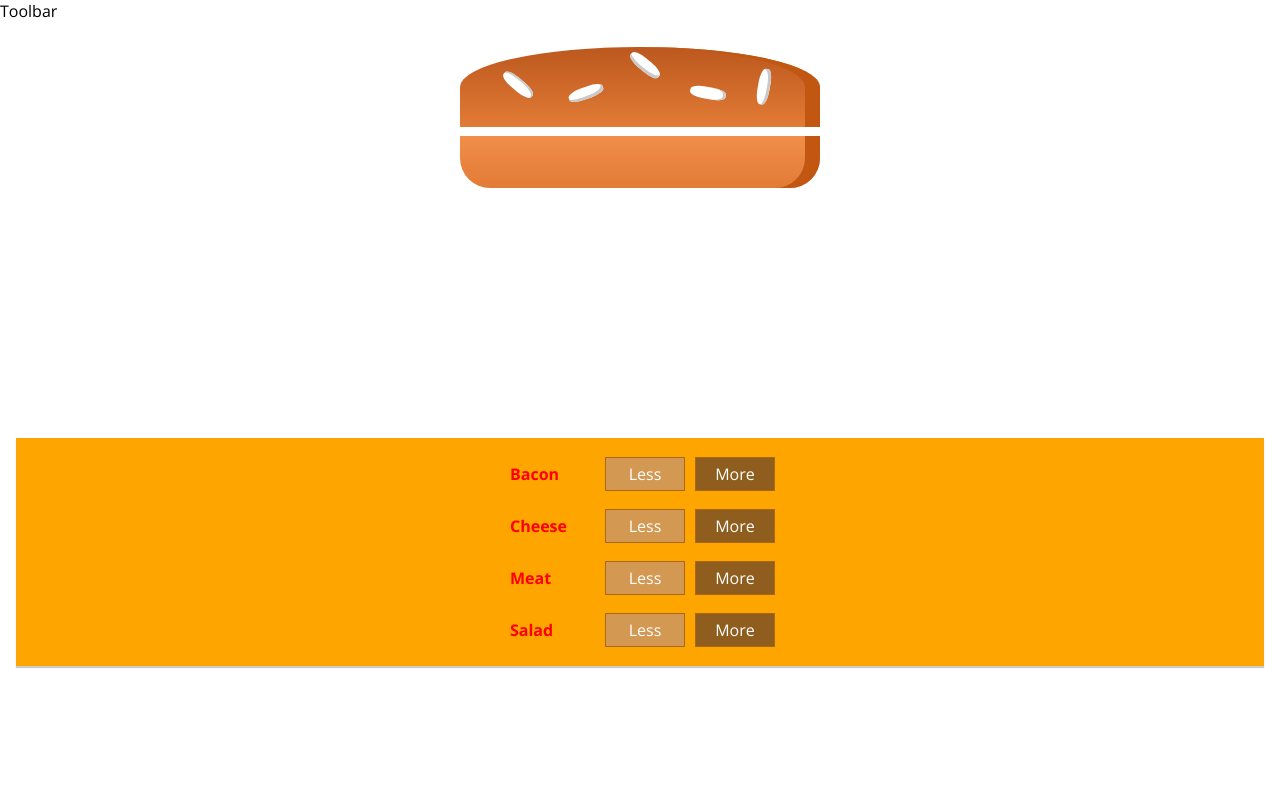
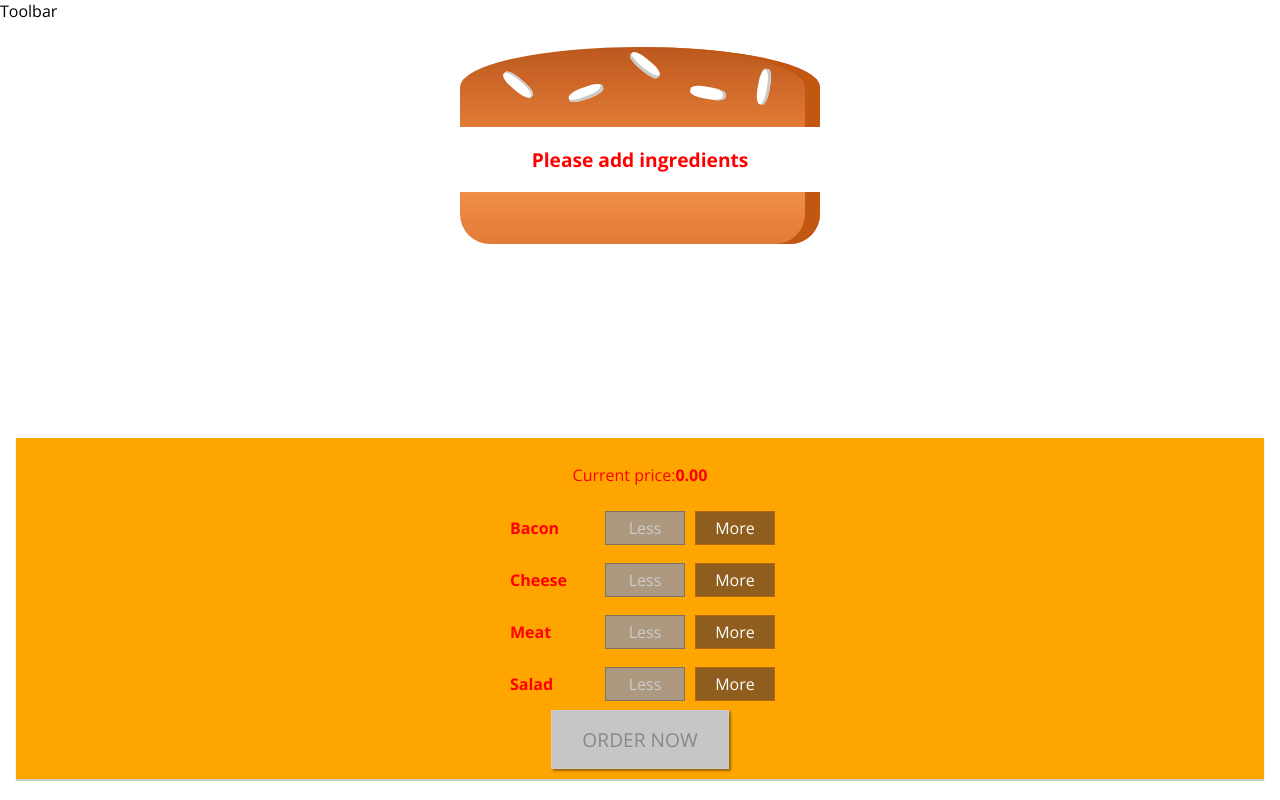
Before and after one commit to mikeborowy/react-code-burger-app, a React app: page / in a window 1280 px wide. Built offline with nearby package versions, Linux system fonts and the light colour scheme.

Commit message:
Added modal; refactored code

```diff
--- /dev/null
+++ b/src/components/sharedLayout/modal/Modal.js
@@ -0,0 +1,23 @@
+import React from 'react';
+import styles from './modal.scss';
+
+const Modal = (props) => {
+
+    let style = {};
+    style = {
+        ...style,
+        transform: props.isOpen ? 'translateY(0)' : 'translate(-100vh)',
+        opacity:  props.isOpen ? '1' : '0'
+    };
+
+    return (
+        <div
+            className={styles.Modal}
+            style={style}
+        >
+            {props.children}
+        </div>
+    );
+};
+
+export default Modal;
--- /dev/null
+++ b/src/components/sharedLayout/modal/modal.scss
@@ -0,0 +1,20 @@
+.Modal {
+    position: fixed;
+    z-index: 500;
+    background-color: white;
+    width: 70%;
+    border: 1px solid #ccc;
+    box-shadow: 1px 1px 1px black;
+    padding: 16px;
+    left: 15%;
+    top: 30%;
+    box-sizing: border-box;
+    transition: all 0.3s ease-out;
+}
+
+@media (min-width: 600px) {
+    .Modal {
+        width: 500px;
+        left: calc(50% - 250px);
+    }
+}
--- a/src/components/views/burgerBuilder/BurgerBuilder.js
+++ b/src/components/views/burgerBuilder/BurgerBuilder.js
@@ -1,8 +1,13 @@
 import React, { Component } from 'react';
+// HOC
 import Aux from '../../hoc/Aux';
+// COMPONENTS
+import BuildControls from '../burgerBuilder/buildControls/BuildControls';
 import BurgerView from '../burgerBuilder/burgerView/BurgerView';
-import BuildControls from '../burgerBuilder/buildControls/BuildControls';
-import { INGREDIENTS_PRICES } from '../../../constants/index';
+import Modal from '../../sharedLayout/modal/Modal';
+import OrderSummary from './orderSummary/OrderSummary';
+// CONST/ENUMS
+import { INGREDIENTS_PRICES } from '../../../constants/ingredients';
 
 class BurgerBuilder extends Component {
 
@@ -13,24 +18,70 @@ class BurgerBuilder extends Component {
             cheese: 0,
             meat: 0
         },
-        totalPrice: 0
+        totalPrice: 0,
+        purchasable: 0,
+        purchasing: false
     }
 
-    addIngredientHandler = (type) => {
-        debugger
-        const updatedIngredient = this.state.ingredients[type] + 1;
-        const ingredients = {...this.state.ingredients, [type]: updatedIngredient };
-        const totalPrice = this.state.totalPrice + INGREDIENTS_PRICES[type];
-        this.setState({ ingredients, totalPrice })
+    /**
+     * HANDLERS
+     */
+
+    addIngredientHandler = (type) => this.updateIngredient(type, 1);
+
+    removeIngredientHandler = (type) => this.updateIngredient(type, -1);
+
+    purchasingHandler = () => this.setState({ purchasing: true });
+    /**
+     * HELPERS
+     */
+
+    updateIngredient = (type, num) => {
+        const updatedIngredient = this.state.ingredients[type] + num;
+        const ingredients = { ...this.state.ingredients, [type]: updatedIngredient };
+        const totalPrice = this.state.totalPrice + INGREDIENTS_PRICES[type.toUpperCase()];
+        this.setState({ ingredients, totalPrice });
+        this.updatePurchaseHandler(ingredients);
     }
 
-    removeIngredientHandler = (type) => {}
+    updatePurchaseHandler = (ingredients) => {
+        const sum = Object.keys(ingredients)
+            .map(ingredient => ingredients[ingredient])
+            .reduce((sum, item) => sum + item, 0);
+        const purchasable = sum > 0;
+        this.setState({ purchasable });
+    }
+
+    chckIfDisabled = () => {
+        const disabledInfo = { ...this.state.ingredients };
+        for (let ingredient in disabledInfo) {
+            disabledInfo[ingredient] = disabledInfo[ingredient] <= 0;
+        }
+        return disabledInfo;
+    }
+
+    renderSummaryModal = () => (
+        <Modal isOpen={this.state.purchasing}>
+            <OrderSummary ingredients={this.state.ingredients}/>
+        </Modal>
+    )
 
     render() {
+
+        const buildControlsProps = {
+            purchasable: this.state.purchasable,
+            totalPrice: this.state.totalPrice,
+            disabled: this.chckIfDisabled(),
+            addIngredient: this.addIngredientHandler,
+            removeIngredient: this.removeIngredientHandler,
+            purchasing: this.purchasingHandler
+        }
+
         return (
             <Aux>
+                {this.renderSummaryModal()}
                 <BurgerView ingredients={this.state.ingredients}/>
-                <BuildControls onAddIngredient={this.addIngredientHandler}/>
+                <BuildControls { ...buildControlsProps }/>
             </Aux>
         );
     }
--- a/src/components/views/burgerBuilder/buildControls/BuildControl.js
+++ b/src/components/views/burgerBuilder/buildControls/BuildControl.js
@@ -1,12 +1,23 @@
 import React from 'react';
-import styles from './controls.scss';
+import styles from './buildControls.scss';
 
 const BuildControl = (props) => {
     return (
         <div className={styles.BuildControl}>
              <div className={styles.Label}>{props.label}</div>
-             <button className={styles.Less}>Less</button>
-             <button className={styles.More} onClick={props.onAddIngredient}>More</button>
+             <button
+                className={styles.Less}
+                onClick={props.removeIngredient}
+                disabled={props.disabled}
+            >
+            Less
+            </button>
+             <button
+                className={styles.More}
+                onClick={props.addIngredient}
+             >
+             More
+             </button>
         </div>
     );
 };
--- a/src/components/views/burgerBuilder/buildControls/BuildControls.js
+++ b/src/components/views/burgerBuilder/buildControls/BuildControls.js
@@ -1,7 +1,7 @@
 import React from 'react';
-import styles from './controls.scss';
+import styles from './buildControls.scss';
 import { capitalize } from '../../../helpers/index';
-import { INGREDIENTS } from '../../../../constants/index';
+import { INGREDIENTS } from '../../../../constants/ingredients';
 import BuilderControl from './BuildControl';
 
 const controls = [
@@ -12,17 +12,32 @@ const controls = [
 ]
 
 const BuildControls = (props) => {
+
+    const orderBtnProps = {
+        className: styles.OrderButton,
+        disabled: !props.purchasable,
+        onClick: props.purchasing
+    }
+
+    const renderControls = controls.map(control => (
+        <BuilderControl
+            key={control.label}
+            label={control.label}
+            disabled={props.disabled[control.type]}
+            addIngredient={() => props.addIngredient(control.type)}
+            removeIngredient={() => props.removeIngredient(control.type)}
+        />
+    ))
+
     return (
         <div className={styles.BuildControls}>
-           {controls.map(control => {
-               return (
-                    <BuilderControl
-                        key={control.label}
-                        label={control.label}
-                        onAddIngredient={() => props.onAddIngredient(control.type)}
-                    />
-                )
-           })}
+            <p>Current price:
+                <strong>
+                    {props.totalPrice.toFixed(2)}
+                </strong>
+            </p>
+           {renderControls}
+           <button {...orderBtnProps} >ORDER NOW</button>
         </div>
     );
 };
--- a/src/components/views/burgerBuilder/buildControls/controls.scss
+++ b/src/components/views/burgerBuilder/buildControls/buildControls.scss
@@ -64,3 +64,45 @@
     background-color: #99703F;
     color: white;
 }
+
+
+.OrderButton {
+    background-color: #DAD735;
+    outline: none;
+    cursor: pointer;
+    border: 1px solid #966909;
+    color: #966909;
+    font-family: inherit;
+    font-size: 1.2em;
+    padding: 15px 30px;
+    box-shadow: 2px 2px 2px #966909;
+}
+
+.OrderButton:hover, .OrderButton:active {
+    background-color: #A0DB41;
+    border: 1px solid #966909;
+    color: #966909;
+}
+
+.OrderButton:disabled {
+    background-color: #C7C6C6;
+    cursor: not-allowed;
+    border: 1px solid #ccc;
+    color: #888888;
+}
+
+.OrderButton:not(:disabled) {
+    animation: enable 0.3s linear;
+}
+
+@keyframes enable {
+    0% {
+        transform: scale(1);
+    }
+    60% {
+        transform: scale(1.1);
+    }
+    100% {
+        transform: scale(1);
+    }
+}
--- a/src/components/views/burgerBuilder/burgerView/BurgerView.js
+++ b/src/components/views/burgerBuilder/burgerView/BurgerView.js
@@ -2,7 +2,7 @@ import React from 'react';
 import PropTypes from 'prop-types';
 import styles from './burgerView.scss';
 import Ingredient from '../ingredient/Ingredient';
-import { INGREDIENTS } from '../../../../constants/index';
+import { INGREDIENTS } from '../../../../constants/ingredients';
 
 const propTypes = {
     ingredients: PropTypes.object.isRequired
@@ -11,21 +11,19 @@ const propTypes = {
 const BurgerView = (props) => {
 
     let renderIngredients = Object.keys(props.ingredients)
-        .map(ingKey => {
-            return [...Array( props.ingredients[ingKey] )].map((_, idx) => {
-                        return (
-                            <Ingredient
-                                key={ingKey + '_' + idx}
-                                type={ingKey}
-                            />
-                        )
-                    })
-        })
-        .reduce((acc, item) => {
-            return acc.concat(item)
-        }, []);
+        .map(ingredient => (
+            [...Array( props.ingredients[ingredient] )]
+                .map((_, idx) => (
+                        <Ingredient
+                            key={ingredient + '_' + idx}
+                            type={ingredient}
+                        />
+                    )
+                )
+        ))
+        .reduce((acc, item) => acc.concat(item), []);
 
-    // if (renderIngredients.length === 0) renderIngredients = <p>Please add ingredients</p>;
+    if (renderIngredients.length === 0) renderIngredients = <p>Please add ingredients</p>;
 
     return (
         <div className={styles.Burger}>
--- a/src/components/views/burgerBuilder/ingredient/Ingredient.js
+++ b/src/components/views/burgerBuilder/ingredient/Ingredient.js
@@ -1,7 +1,7 @@
 import React, { PureComponent } from 'react';
 import PropTypes from 'prop-types';
 import styles from './ingredient.scss';
-import { INGREDIENTS } from '../../../../constants/index';
+import { INGREDIENTS } from '../../../../constants/ingredients';
 
 class Ingredient extends PureComponent {
 
--- /dev/null
+++ b/src/components/views/burgerBuilder/orderSummary/OrderSummary.js
@@ -0,0 +1,28 @@
+import React from 'react';
+import Aux from '../../../hoc/Aux';
+
+const OrderSummary = (props) => {
+
+    const renderSummaryList = Object.keys(props.ingredients)
+        .map((ingredient, idx) => (
+            <li key={`ing-${idx}`}>
+                <span style={{textTransform:'capitalize'}}>
+                    {ingredient}:
+                </span>
+                {` ${props.ingredients[ingredient]}`}
+            </li>
+        ));
+
+    return (
+        <Aux>
+            <h3>Your Order</h3>
+            <p>A delicious burger with:</p>
+            <ul>
+                {renderSummaryList}
+            </ul>
+            <p>Continue to checkout?</p>
+        </Aux>
+    );
+};
+
+export default OrderSummary;
--- a/src/constants/index.js
+++ b/src/constants/ingredients.js
@@ -13,3 +13,8 @@ export const INGREDIENTS_PRICES = {
     SALAD: 0.7,
     BACON: 2,
 }
+
+export default {
+    INGREDIENTS,
+    INGREDIENTS_PRICES
+}
```
Also changed, not shown: src/components/sharedLayout/backdrop/Backdrop.js (added).
